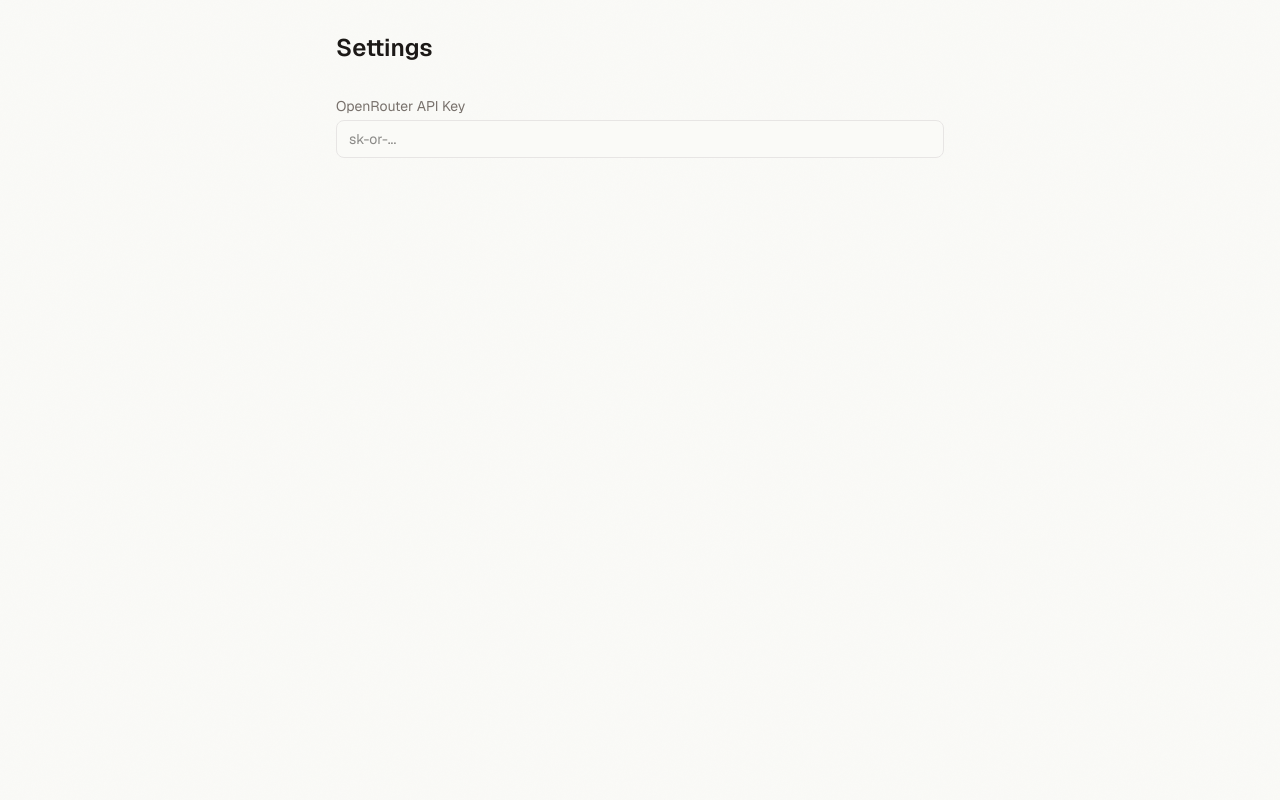
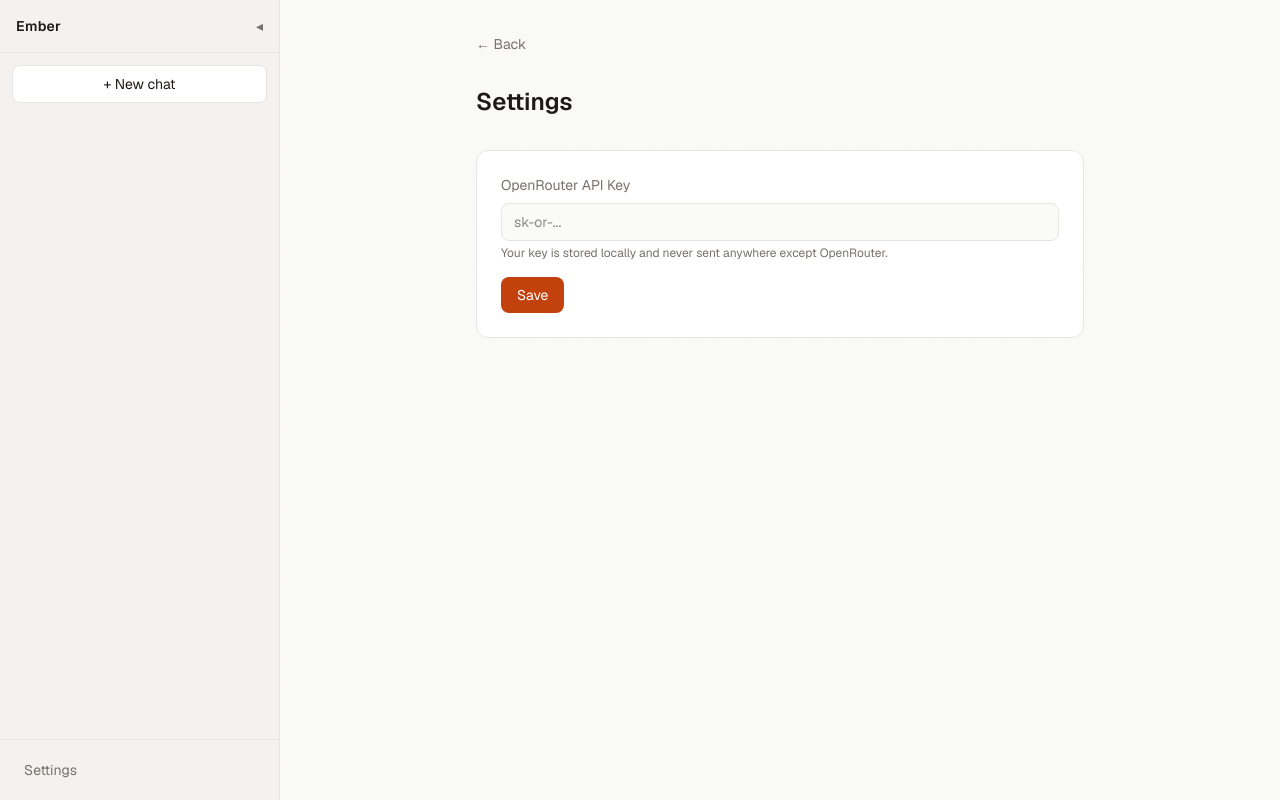
Before and after one commit to jerankda/Ember, a Vue app in the folder ember/: page /settings in a window 1280 px wide. Built offline with nearby package versions, Linux system fonts and the light colour scheme.

Commit message:
Phase 1 complete: AppShell layout, Sidebar, Settings store, API key management

```diff
--- /dev/null
+++ b/ember/src/components/layout/AppShell.vue
@@ -0,0 +1,15 @@
+<script setup lang="ts">
+import { ref } from 'vue'
+import Sidebar from './Sidebar.vue'
+
+const sidebarOpen = ref(true)
+</script>
+
+<template>
+  <div class="flex h-screen overflow-hidden">
+    <Sidebar :open="sidebarOpen" @toggle="sidebarOpen = !sidebarOpen" />
+    <main class="flex-1 flex flex-col overflow-hidden transition-all duration-300">
+      <slot />
+    </main>
+  </div>
+</template>
--- /dev/null
+++ b/ember/src/components/layout/Sidebar.vue
@@ -0,0 +1,72 @@
+<script setup lang="ts">
+import { useRouter } from 'vue-router'
+import { useConversationsStore } from '@/stores/conversations'
+
+defineProps<{ open: boolean }>()
+const emit = defineEmits<{ toggle: [] }>()
+
+const router = useRouter()
+const conversations = useConversationsStore()
+
+function newChat() {
+  conversations.create().then((conv) => {
+    router.push(`/c/${conv.id}`)
+  })
+}
+</script>
+
+<template>
+  <Transition name="slide">
+    <aside
+      v-show="open"
+      class="w-[280px] bg-bg-muted border-r border-border flex flex-col shrink-0"
+    >
+      <div class="p-4 flex items-center justify-between border-b border-border">
+        <span class="font-semibold text-text tracking-wide text-sm">Ember</span>
+        <button
+          @click="emit('toggle')"
+          class="text-text-muted hover:text-text transition-colors text-sm"
+        >
+          ◂
+        </button>
+      </div>
+      <div class="p-3">
+        <button
+          @click="newChat"
+          class="w-full px-3 py-2 bg-surface border border-border rounded-lg text-sm text-text hover:bg-accent-soft/30 transition-colors"
+        >
+          + New chat
+        </button>
+      </div>
+      <div class="flex-1 overflow-y-auto p-3 space-y-1">
+        <div
+          v-for="conv in conversations.sorted"
+          :key="conv.id"
+          class="px-3 py-2 rounded-lg text-sm text-text-muted hover:bg-surface cursor-pointer transition-colors truncate"
+          @click="router.push(`/c/${conv.id}`)"
+        >
+          {{ conv.title }}
+        </div>
+      </div>
+      <div class="p-3 border-t border-border">
+        <button
+          @click="router.push('/settings')"
+          class="w-full px-3 py-2 text-sm text-text-muted hover:text-text transition-colors text-left"
+        >
+          Settings
+        </button>
+      </div>
+    </aside>
+  </Transition>
+</template>
+
+<style scoped>
+.slide-enter-active,
+.slide-leave-active {
+  transition: width 0.3s ease;
+}
+.slide-enter-from,
+.slide-leave-to {
+  width: 0;
+}
+</style>
--- /dev/null
+++ b/ember/src/stores/conversations.ts
@@ -0,0 +1,57 @@
+import { defineStore } from 'pinia'
+import { ref, computed } from 'vue'
+
+export interface Conversation {
+  id: string
+  title: string
+  systemPromptId: string | null
+  createdAt: number
+  updatedAt: number
+}
+
+export const useConversationsStore = defineStore('conversations', () => {
+  const conversations = ref<Conversation[]>([])
+  const loading = ref(false)
+
+  const sorted = computed(() =>
+    [...conversations.value].sort((a, b) => b.updatedAt - a.updatedAt)
+  )
+
+  async function fetchAll() {
+    loading.value = true
+    try {
+      const res = await fetch('/api/conversations')
+      conversations.value = await res.json()
+    } finally {
+      loading.value = false
+    }
+  }
+
+  async function create(title = 'New conversation') {
+    const res = await fetch('/api/conversations', {
+      method: 'POST',
+      headers: { 'Content-Type': 'application/json' },
+      body: JSON.stringify({ title }),
+    })
+    const conv = await res.json()
+    conversations.value.unshift(conv)
+    return conv
+  }
+
+  async function remove(id: string) {
+    await fetch(`/api/conversations/${id}`, { method: 'DELETE' })
+    conversations.value = conversations.value.filter((c) => c.id !== id)
+  }
+
+  async function updateTitle(id: string, title: string) {
+    await fetch(`/api/conversations/${id}`, {
+      method: 'PATCH',
+      headers: { 'Content-Type': 'application/json' },
+      body: JSON.stringify({ title }),
+    })
+    const conv = conversations.value.find((c) => c.id === id)
+    if (conv) conv.title = title
+  }
+
+  return { conversations, loading, sorted, fetchAll, create, remove, updateTitle }
+})
--- /dev/null
+++ b/ember/src/stores/settings.ts
@@ -0,0 +1,18 @@
+import { defineStore } from 'pinia'
+import { ref } from 'vue'
+
+export const useSettingsStore = defineStore('settings', () => {
+  const apiKey = ref(localStorage.getItem('ember-api-key') || '')
+
+  function setApiKey(key: string) {
+    apiKey.value = key
+    localStorage.setItem('ember-api-key', key)
+  }
+
+  function clearApiKey() {
+    apiKey.value = ''
+    localStorage.removeItem('ember-api-key')
+  }
+
+  return { apiKey, setApiKey, clearApiKey }
+})
--- a/ember/src/views/ChatPage.vue
+++ b/ember/src/views/ChatPage.vue
@@ -1,11 +1,14 @@
 <script setup lang="ts">
+import AppShell from '@/components/layout/AppShell.vue'
 </script>
 
 <template>
-  <div class="min-h-screen ambient-gradient flex items-center justify-center">
-    <div class="text-center">
-      <h1 class="text-5xl font-semibold text-text-muted mb-8">Ember</h1>
-      <p class="text-text-muted">Your chat will appear here</p>
+  <AppShell>
+    <div class="flex-1 ambient-gradient flex items-center justify-center">
+      <div class="text-center">
+        <h1 class="text-5xl font-semibold text-text-muted mb-4">Begin.</h1>
+        <p class="text-text-muted">Start a new conversation or select one from the sidebar</p>
+      </div>
     </div>
-  </div>
+  </AppShell>
 </template>
--- a/ember/src/views/SettingsPage.vue
+++ b/ember/src/views/SettingsPage.vue
@@ -1,14 +1,54 @@
 <script setup lang="ts">
+import { ref } from 'vue'
+import { useRouter } from 'vue-router'
+import { useSettingsStore } from '@/stores/settings'
+import AppShell from '@/components/layout/AppShell.vue'
+
+const router = useRouter()
+const settings = useSettingsStore()
+const keyInput = ref(settings.apiKey)
+const saved = ref(false)
+
+function save() {
+  settings.setApiKey(keyInput.value)
+  saved.value = true
+  setTimeout(() => { saved.value = false }, 2000)
+}
 </script>
 
 <template>
-  <div class="min-h-screen surface p-8 max-w-2xl mx-auto">
-    <h1 class="text-2xl font-semibold text-text mb-8">Settings</h1>
-    <div class="space-y-4">
-      <div>
-        <label class="block text-sm text-text-muted mb-1">OpenRouter API Key</label>
-        <input type="password" class="w-full px-3 py-2 bg-bg border border-border rounded-lg text-text text-sm" placeholder="sk-or-..." />
+  <AppShell>
+    <div class="flex-1 p-8 max-w-2xl mx-auto w-full">
+      <button
+        @click="router.back()"
+        class="text-sm text-text-muted hover:text-text transition-colors mb-8"
+      >
+        ← Back
+      </button>
+      <h1 class="text-2xl font-semibold text-text mb-8">Settings</h1>
+      <div class="bg-surface border border-border rounded-xl p-6 space-y-4">
+        <div>
+          <label class="block text-sm text-text-muted mb-2">OpenRouter API Key</label>
+          <input
+            v-model="keyInput"
+            type="password"
+            class="w-full px-3 py-2 bg-bg border border-border rounded-lg text-text text-sm focus:outline-none focus:border-accent transition-colors"
+            placeholder="sk-or-..."
+          />
+          <p class="text-xs text-text-muted mt-1">
+            Your key is stored locally and never sent anywhere except OpenRouter.
+          </p>
+        </div>
+        <div class="flex items-center gap-3">
+          <button
+            @click="save"
+            class="px-4 py-2 bg-accent text-white text-sm rounded-lg hover:opacity-90 transition-opacity"
+          >
+            Save
+          </button>
+          <span v-if="saved" class="text-sm text-text-muted">Saved</span>
+        </div>
       </div>
     </div>
-  </div>
+  </AppShell>
 </template>
```
Also changed, not shown: 1 other file (tests, documents, lock files or other folders).
